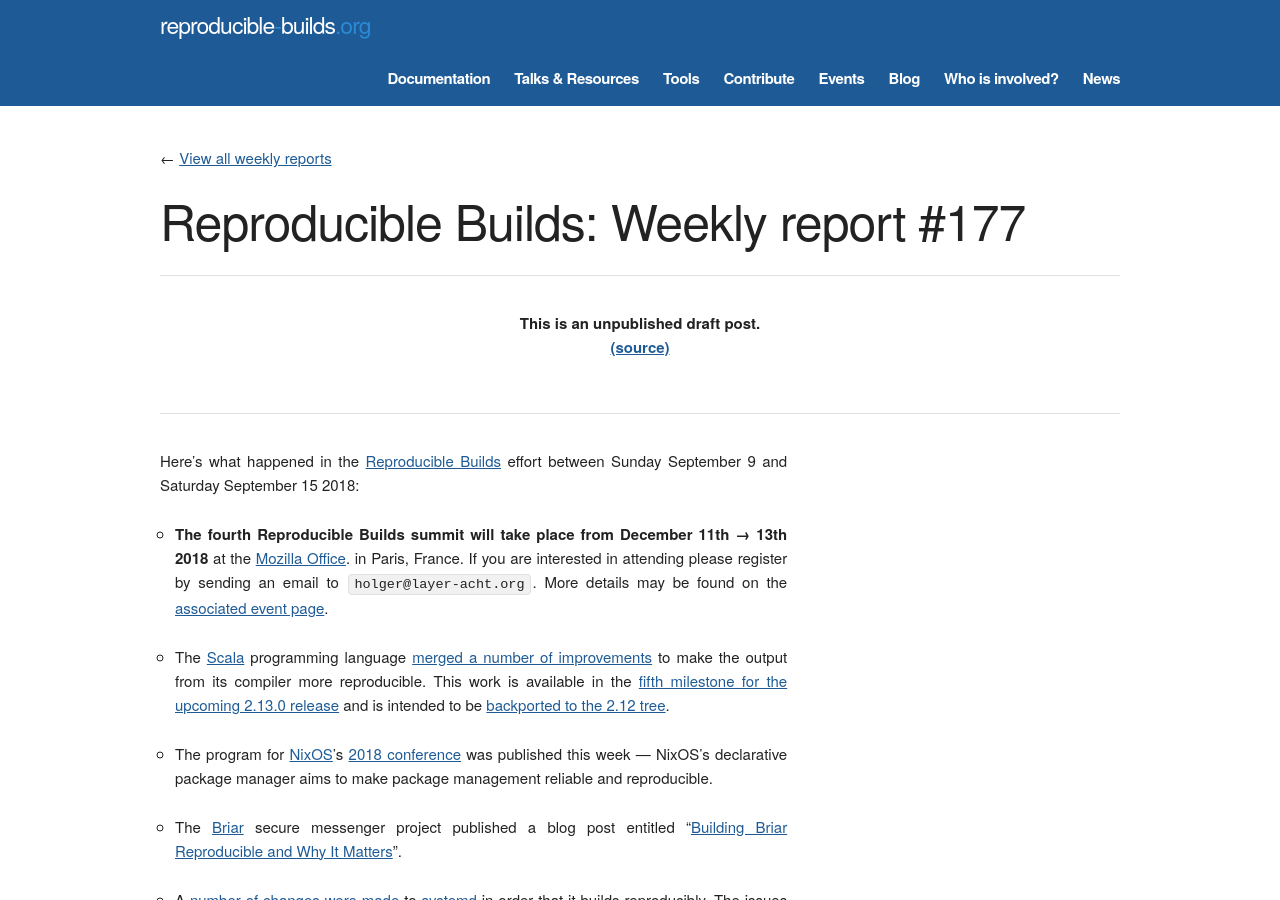
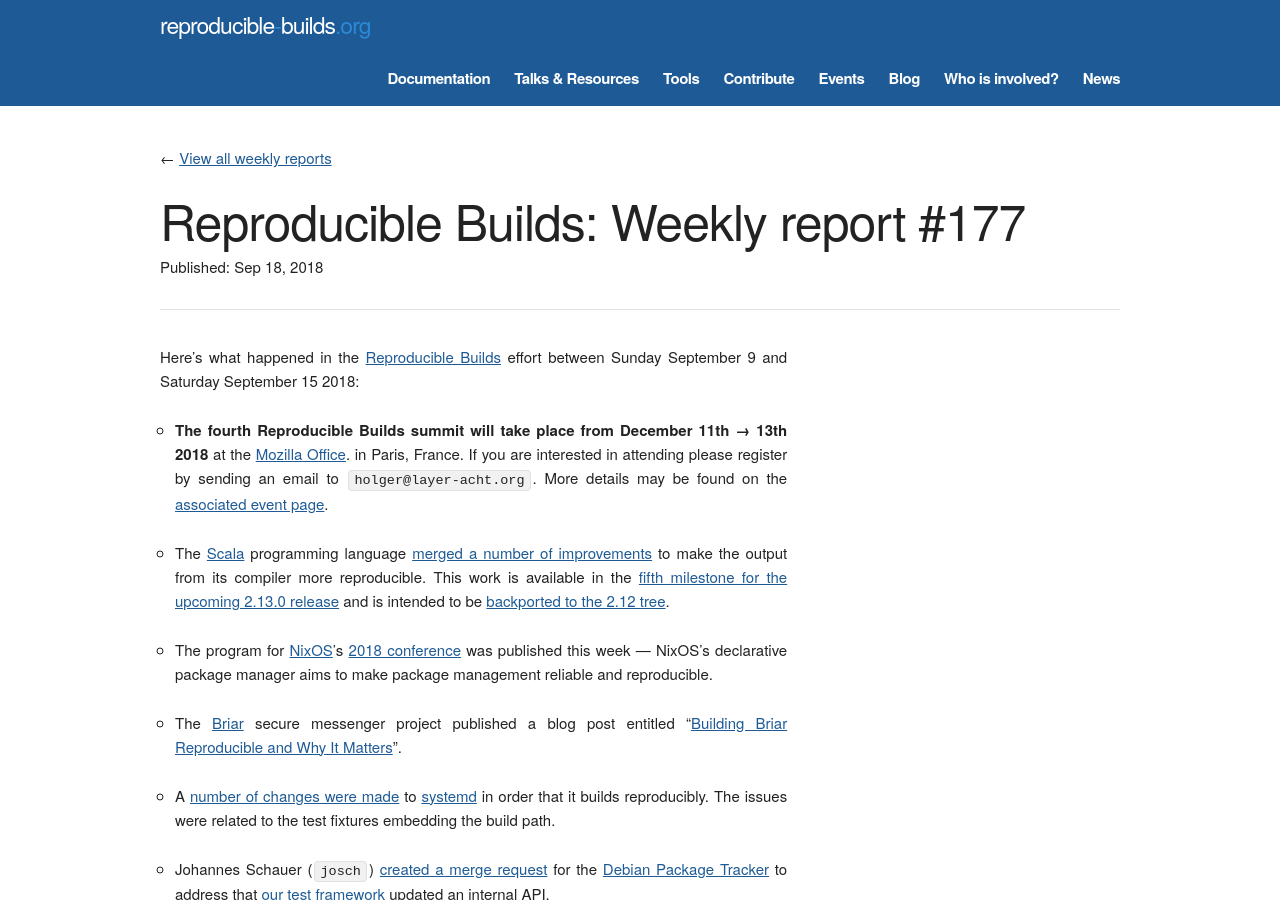
Before and after one commit to prototypefund/reproducible-website, a Jekyll site: the page built from _blog/posts/177.md, in a window 1280 px wide and 900 px high. Built offline with Jekyll 4.4.1, drawn with Linux system fonts in a browser that asks for light colours; some web fonts are replaced.

Commit message:
published as https://reproducible-builds.org/blog/posts/177/

```diff
--- a/_blog/posts/177.md
+++ b/_blog/posts/177.md
@@ -1,6 +1,7 @@
 ---
 layout: blog
 week: 177
+published: 2018-09-18 17:35:39
 ---
 
 Here's what happened in the [Reproducible Builds](https://reproducible-builds.org) effort between Sunday September 9 and Saturday September 15 2018:
```
